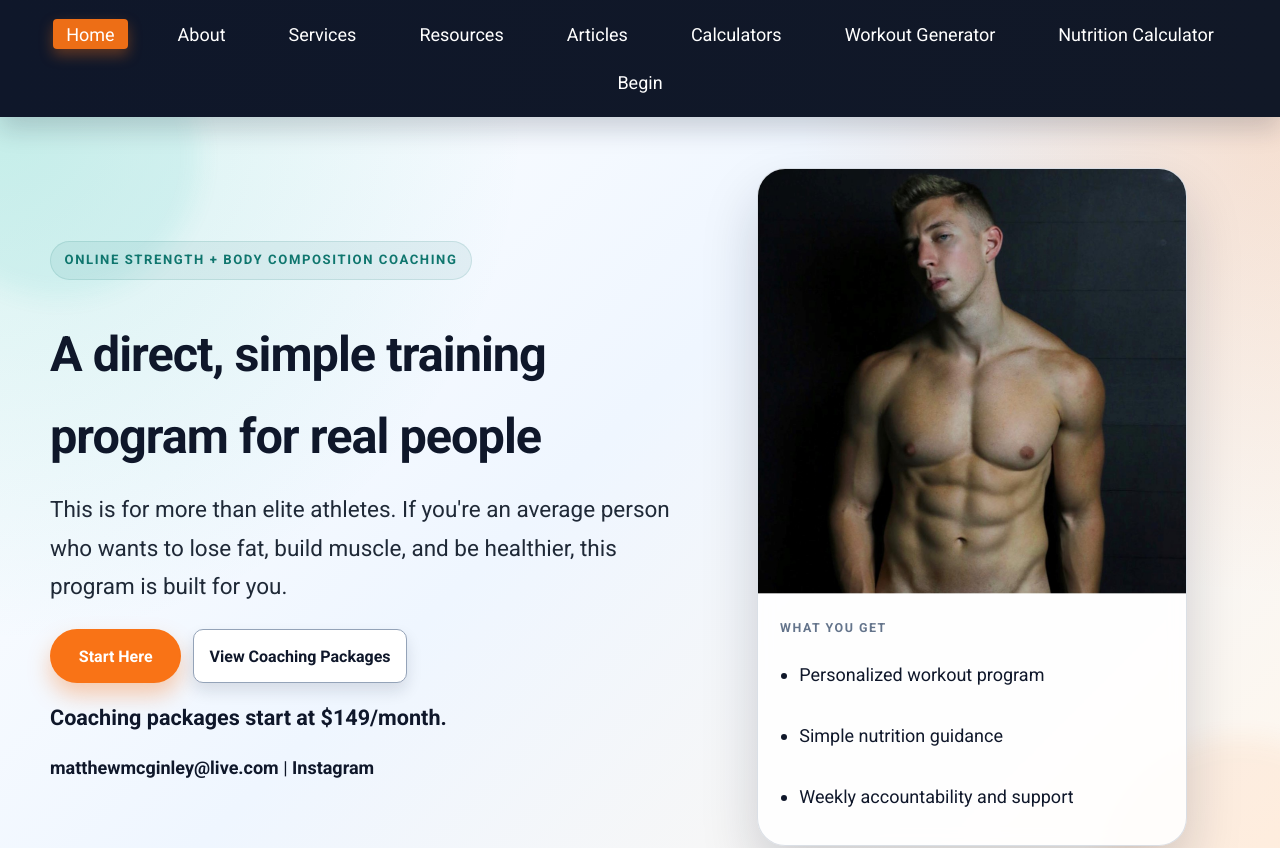
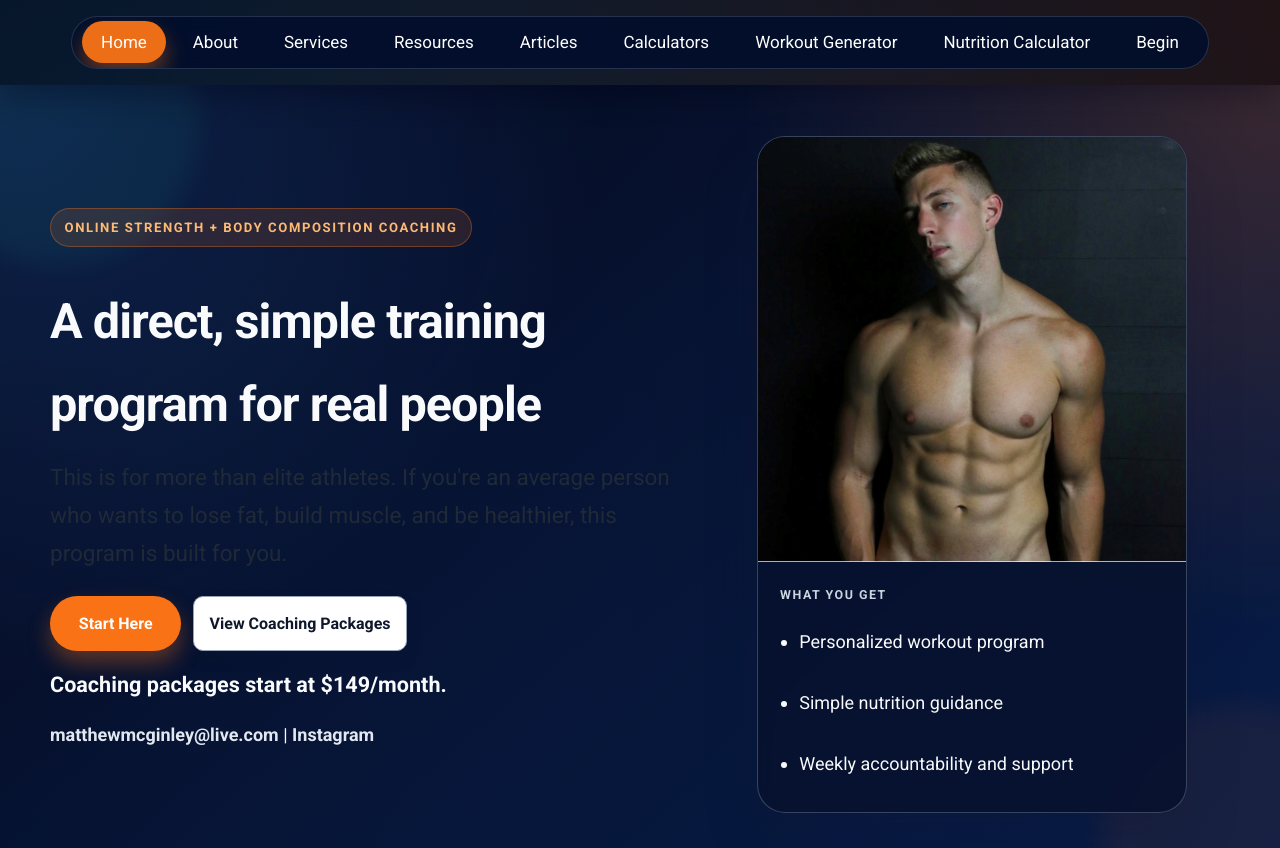
Before and after one commit to mattmcginley7/mattmcginleytraining.netlify.app, a plain HTML site: page index.html in a window 1280 px wide. Shown: the top 848 px of the page. Drawn offline with Linux system fonts and the light colour scheme.

Commit message:
Refresh site visuals with premium dark tabbed aesthetic

```diff
--- a/css/style.css
+++ b/css/style.css
@@ -3,18 +3,18 @@
 }
 
 :root {
-    --primary-color: #0f172a;
-    --primary-soft: #1e293b;
+    --primary-color: #040b1f;
+    --primary-soft: #0b1535;
     --cta-color: #f97316;
-    --accent-color: #14b8a6;
-    --accent-strong: #0f766e;
-    --surface-color: #ffffff;
-    --surface-muted: #eef2f7;
-    --surface-tint: rgba(255, 255, 255, 0.72);
-    --border-color: #d7e0ea;
-    --text-color: #0f172a;
-    --shadow-soft: 0 12px 30px rgba(15, 23, 42, 0.08);
-    --shadow-card: 0 16px 40px rgba(15, 23, 42, 0.12);
+    --accent-color: #fb923c;
+    --accent-strong: #f97316;
+    --surface-color: rgba(8, 19, 53, 0.9);
+    --surface-muted: rgba(8, 19, 53, 0.65);
+    --surface-tint: rgba(10, 24, 63, 0.8);
+    --border-color: rgba(148, 163, 184, 0.32);
+    --text-color: #f8fafc;
+    --shadow-soft: 0 16px 36px rgba(2, 6, 23, 0.35);
+    --shadow-card: 0 24px 50px rgba(2, 6, 23, 0.48);
 }
 
 body {
@@ -23,7 +23,10 @@ body {
     padding: 0;
     line-height: 1.7;
     font-size: 18px;
-    background: radial-gradient(circle at top, #f8fafc 0%, #e2e8f0 65%, #dbeafe 100%);
+    background:
+        radial-gradient(circle at top right, rgba(249, 115, 22, 0.12), transparent 28%),
+        radial-gradient(circle at 18% 10%, rgba(56, 189, 248, 0.15), transparent 30%),
+        linear-gradient(180deg, #020617 0%, #030b21 45%, #040b1f 100%);
     color: var(--text-color);
     text-rendering: optimizeLegibility;
     -webkit-font-smoothing: antialiased;
@@ -37,7 +40,7 @@ h1 {
     font-size: 2.1em;
     margin: 0.5em 0 0 0;
     text-align: center;
-    color: var(--primary-color);
+    color: #f8fafc;
     letter-spacing: -0.02em;
 }
 
@@ -48,7 +51,7 @@ h2 {
     font-size: 1.6em;
     margin: 0.9em 0 0.5em 0;
     text-align: center;
-    color: var(--primary-color);
+    color: #f8fafc;
 }
 h3, h4{
     text-align: center;
@@ -63,6 +66,7 @@ section {
     border-radius: 20px;
     border: 1px solid var(--border-color);
     box-shadow: var(--shadow-soft);
+    backdrop-filter: blur(8px);
 }
 
 .intro-section {
@@ -76,9 +80,9 @@ section {
     overflow: hidden;
     padding: clamp(2.5rem, 4vw, 4rem) 1.5rem;
     background:
-        radial-gradient(circle at top left, rgba(20, 184, 166, 0.18), transparent 35%),
-        radial-gradient(circle at top right, rgba(249, 115, 22, 0.18), transparent 32%),
-        linear-gradient(135deg, #ffffff 0%, #eff6ff 45%, #fff7ed 100%);
+        radial-gradient(circle at top left, rgba(59, 130, 246, 0.22), transparent 40%),
+        radial-gradient(circle at top right, rgba(249, 115, 22, 0.2), transparent 36%),
+        linear-gradient(140deg, rgba(2, 6, 23, 0.92) 0%, rgba(6, 19, 52, 0.92) 45%, rgba(7, 29, 76, 0.92) 100%);
     border-bottom: 1px solid var(--border-color);
 }
 
@@ -126,9 +130,9 @@ section {
     justify-content: center;
     padding: 0.45rem 0.85rem;
     border-radius: 999px;
-    background: rgba(15, 118, 110, 0.08);
-    border: 1px solid rgba(15, 118, 110, 0.12);
-    color: var(--accent-strong);
+    background: rgba(249, 115, 22, 0.14);
+    border: 1px solid rgba(249, 115, 22, 0.35);
+    color: #fdba74;
     font-weight: 700;
     font-size: 0.82rem;
     text-transform: uppercase;
@@ -145,7 +149,7 @@ section {
     padding: 1rem 1.1rem;
     border-radius: 18px;
     background: var(--surface-tint);
-    border: 1px solid rgba(148, 163, 184, 0.35);
+    border: 1px solid rgba(148, 163, 184, 0.3);
     box-shadow: var(--shadow-soft);
     backdrop-filter: blur(6px);
 }
@@ -154,13 +158,13 @@ section {
     display: block;
     font-size: 1.1rem;
     font-weight: 700;
-    color: var(--primary-color);
+    color: #f8fafc;
 }
 
 .hero-trust__label {
     display: block;
     margin-top: 0.25rem;
-    color: #475569;
+    color: #d1d5db;
     font-size: 0.95rem;
 }
 
@@ -173,7 +177,7 @@ section {
     width: min(100%, 430px);
     border-radius: 28px;
     overflow: hidden;
-    background: rgba(255, 255, 255, 0.86);
+    background: rgba(7, 18, 46, 0.88);
     border: 1px solid rgba(148, 163, 184, 0.35);
     box-shadow: 0 28px 55px rgba(15, 23, 42, 0.18);
     backdrop-filter: blur(8px);
@@ -197,7 +201,7 @@ section {
     text-transform: uppercase;
     letter-spacing: 0.12em;
     font-weight: 700;
-    color: #64748b;
+    color: #cbd5e1;
 }
 
 .hero-card__list {
@@ -636,7 +640,7 @@ a {
 
 a:hover,
 a:focus {
-    color: #0f766e;
+    color: #fdba74;
     text-decoration: underline;
     text-decoration-thickness: 2px;
 }
@@ -658,58 +662,73 @@ a:focus {
     margin-top: 20px;
 }
 
-nav {
+body > nav {
     display: flex;
-    flex-wrap: wrap;
     justify-content: center;
-    background: linear-gradient(90deg, var(--primary-color), #111827);
+    background: transparent;
     color: #fff;
-    padding: 10px 0;
-    box-shadow: 0 12px 24px rgba(15, 23, 42, 0.18);
+    padding: 16px 12px;
+    box-shadow: 0 12px 26px rgba(2, 6, 23, 0.32);
     position: sticky;
     top: 0;
     z-index: 100;
 }
 
-nav ul {
+body > nav ul {
     list-style: none;
     margin: 0;
-    padding: 0;
+    padding: 10px;
     display: flex;
-    flex-wrap: wrap;
-    justify-content: center;
-}
-
-nav li {
-    margin: 0.5em 1em;
-}
-
-nav a {
+    flex-wrap: nowrap;
+    justify-content: flex-start;
+    gap: 0.45rem;
+    border-radius: 999px;
+    border: 1px solid rgba(148, 163, 184, 0.24);
+    background: rgba(2, 14, 44, 0.9);
+    backdrop-filter: blur(8px);
+    overflow-x: auto;
+    max-width: min(1380px, 100%);
+    -ms-overflow-style: none;
+    scrollbar-width: none;
+}
+
+body > nav ul::-webkit-scrollbar {
+    display: none;
+}
+
+body > nav li {
+    margin: 0;
+}
+
+body > nav a {
     color: #fff;
     text-decoration: none;
-    font-size: 18px;
-    padding: 0.25em 0.75em;
-    border-radius: 4px;
+    font-size: 17px;
+    font-weight: 500;
+    padding: 0.65rem 1.15rem;
+    border-radius: 999px;
     white-space: nowrap;
-    transition: background-color 0.3s ease, color 0.3s ease, transform 0.2s ease, box-shadow 0.2s ease;
-}
-
-nav a:focus-visible {
+    border: 1px solid transparent;
+    transition: background-color 0.25s ease, color 0.25s ease, transform 0.2s ease, box-shadow 0.2s ease;
+}
+
+body > nav a:focus-visible {
     outline: 3px solid rgba(255, 255, 255, 0.75);
     outline-offset: 2px;
 }
 
-nav a[aria-current="page"] {
+body > nav a[aria-current="page"] {
     background: rgba(249, 115, 22, 0.95);
-    color: #fff;
-    box-shadow: 0 6px 14px rgba(249, 115, 22, 0.35);
-}
-
-nav a:hover {
-    background-color: var(--cta-color);
+    color: #ffffff;
+    box-shadow: 0 12px 22px rgba(249, 115, 22, 0.4);
+}
+
+body > nav a:hover {
+    background-color: rgba(15, 23, 42, 0.5);
+    border-color: rgba(148, 163, 184, 0.35);
     color: #fff;
     transform: translateY(-1px);
-    box-shadow: 0 6px 12px rgba(249, 115, 22, 0.4);
+    box-shadow: 0 8px 16px rgba(2, 6, 23, 0.4);
 }
 
 #mainImage{
@@ -752,7 +771,7 @@ button:focus {
 
 .emailIG {
     font-weight: 600;
-    color: var(--primary-color);
+    color: #e2e8f0;
 }
 .programButtons{
     height: 30px;
@@ -807,11 +826,11 @@ form{
         font-size: 1.5em;
     }
 
-    nav {
+    body > nav {
         padding: 0.75rem 1rem;
     }
 
-    nav ul {
+    body > nav ul {
         gap: 0.5rem;
         flex-wrap: nowrap;
         justify-content: flex-start;
@@ -823,45 +842,40 @@ form{
         -webkit-overflow-scrolling: touch;
     }
 
-    nav ul::-webkit-scrollbar {
+    body > nav ul::-webkit-scrollbar {
         display: none;
     }
 
-    nav ul {
-        -ms-overflow-style: none;
-        scrollbar-width: none;
-    }
-
-    nav li {
+    body > nav li {
         flex: 0 0 auto;
         margin: 0;
         scroll-snap-align: center;
     }
 
-    nav a {
+    body > nav a {
         display: inline-flex;
         align-items: center;
         justify-content: center;
         font-size: 0.9rem;
         padding: 0.5rem 0.9rem;
-        background: rgba(255, 255, 255, 0.12);
-        border: 1px solid rgba(255, 255, 255, 0.2);
+        background: rgba(15, 23, 42, 0.55);
+        border: 1px solid rgba(148, 163, 184, 0.35);
         border-radius: 999px;
-        box-shadow: 0 2px 4px rgba(0, 0, 0, 0.08);
+        box-shadow: 0 8px 18px rgba(2, 6, 23, 0.3);
         transition: transform 0.2s ease, background-color 0.3s ease;
     }
 
-    nav a[aria-current="page"] {
+    body > nav a[aria-current="page"] {
         background-color: rgba(249, 115, 22, 0.95);
         border-color: rgba(249, 115, 22, 0.95);
     }
 
-    nav a:active {
+    body > nav a:active {
         transform: scale(0.98);
     }
 
-    nav a:hover {
-        background-color: rgba(249, 115, 22, 0.85);
+    body > nav a:hover {
+        background-color: rgba(30, 41, 59, 0.95);
     }
 
     #edCoanPhaseParagraph {
```
Also changed, not shown: nutrition-calculator.html (+11 -10 lines).
